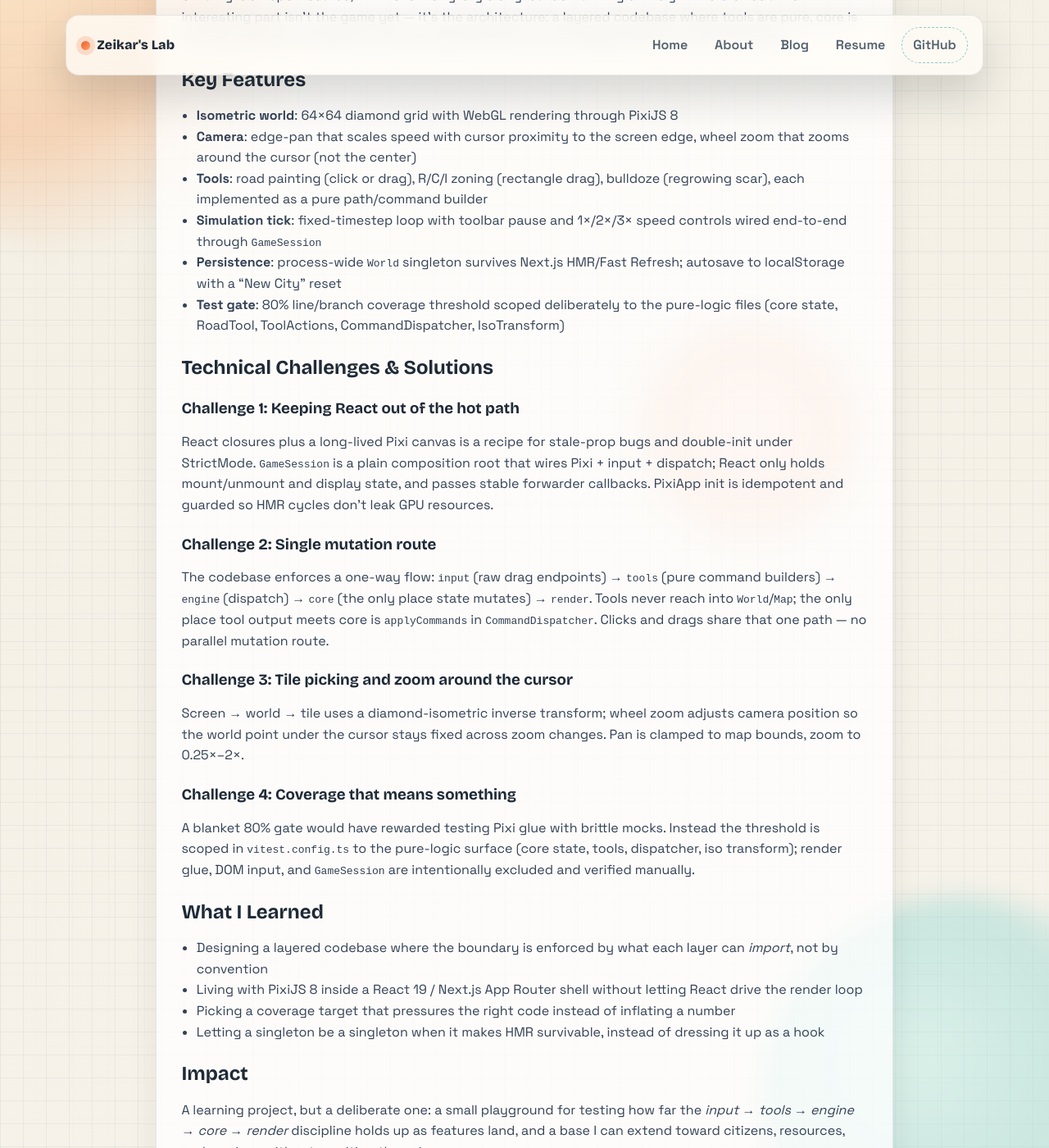
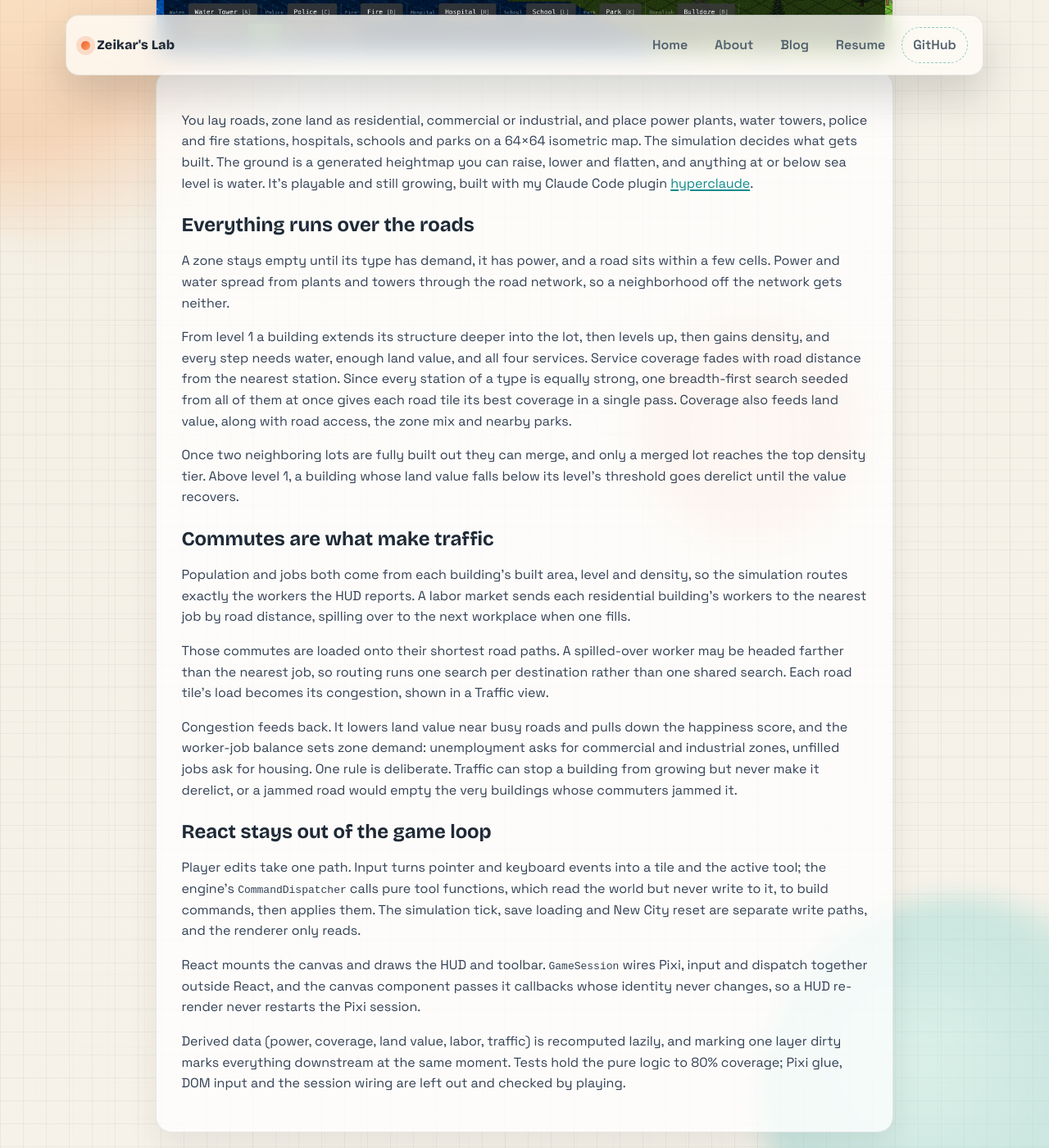
Before and after one commit to zeikar/zeikar.github.io, a Jekyll site: the page built from _projects/cimulity.md, in a window 1280 px wide and 1400 px high, scrolled down 982 px. Shown: the whole window at 82% size. Built offline with Jekyll 4.4.1, drawn with Linux system fonts in a browser that asks for light colours; some of the changed text lies outside the part shown.

Commit message:
docs(projects): rewrite cimulity around its simulation and engine
The page described the May camera-and-tools stage; the game now has
utilities, services, a labor market and traffic. The data-flow section
matches the current input -> engine design, and the repo's screenshot
becomes the card image.

```diff
--- a/_projects/cimulity.md
+++ b/_projects/cimulity.md
@@ -1,48 +1,37 @@
 ---
 layout: project
 title: "Cimulity"
-description: "Browser city-sim built on a strict one-way data flow: input → tools → engine → core → render, with React reduced to a shell."
-tech_stack: ["Next.js 16", "React 19", "TypeScript (strict)", "PixiJS 8", "Vitest", "Tailwind CSS 4"]
+description: "A SimCity-style city builder for the browser, where workers are matched to jobs over the road network and their commutes become traffic."
+tech_stack: ["PixiJS", "TypeScript", "Next.js", "React", "Vitest"]
 github_url: "https://github.com/zeikar/cimulity"
 demo_url: "https://zeikar.dev/cimulity/"
+image: "/assets/images/projects/cimulity.png"
 sequence: 3
 gadget_no: 13
 ---
 
-## Project Overview
+You lay roads, zone land as residential, commercial or industrial, and place power plants, water towers, police and fire stations, hospitals, schools and parks on a 64×64 isometric map. The simulation decides what gets built. The ground is a generated heightmap you can raise, lower and flatten, and anything at or below sea level is water. It's playable and still growing, built with my Claude Code plugin [hyperclaude](/projects/hyperclaude/).
 
-Cimulity is an open-source, minimal SimCity-style city-builder running entirely in the browser. The interesting part isn't the game yet — it's the architecture: a layered codebase where tools are pure, core is the only mutator, and React is intentionally demoted to a thin display shell over a PixiJS canvas.
+## Everything runs over the roads
 
-## Key Features
+A zone stays empty until its type has demand, it has power, and a road sits within a few cells. Power and water spread from plants and towers through the road network, so a neighborhood off the network gets neither.
 
-- **Isometric world**: 64×64 diamond grid with WebGL rendering through PixiJS 8
-- **Camera**: edge-pan that scales speed with cursor proximity to the screen edge, wheel zoom that zooms around the cursor (not the center)
-- **Tools**: road painting (click or drag), R/C/I zoning (rectangle drag), bulldoze (regrowing scar), each implemented as a pure path/command builder
-- **Simulation tick**: fixed-timestep loop with toolbar pause and 1×/2×/3× speed controls wired end-to-end through `GameSession`
-- **Persistence**: process-wide `World` singleton survives Next.js HMR/Fast Refresh; autosave to localStorage with a "New City" reset
-- **Test gate**: 80% line/branch coverage threshold scoped deliberately to the pure-logic files (core state, RoadTool, ToolActions, CommandDispatcher, IsoTransform)
+From level 1 a building extends its structure deeper into the lot, then levels up, then gains density, and every step needs water, enough land value, and all four services. Service coverage fades with road distance from the nearest station. Since every station of a type is equally strong, one breadth-first search seeded from all of them at once gives each road tile its best coverage in a single pass. Coverage also feeds land value, along with road access, the zone mix and nearby parks.
 
-## Technical Challenges & Solutions
+Once two neighboring lots are fully built out they can merge, and only a merged lot reaches the top density tier. Above level 1, a building whose land value falls below its level's threshold goes derelict until the value recovers.
 
-### Challenge 1: Keeping React out of the hot path
-React closures plus a long-lived Pixi canvas is a recipe for stale-prop bugs and double-init under StrictMode. `GameSession` is a plain composition root that wires Pixi + input + dispatch; React only holds mount/unmount and display state, and passes stable forwarder callbacks. PixiApp init is idempotent and guarded so HMR cycles don't leak GPU resources.
+## Commutes are what make traffic
 
-### Challenge 2: Single mutation route
-The codebase enforces a one-way flow: `input` (raw drag endpoints) → `tools` (pure command builders) → `engine` (dispatch) → `core` (the only place state mutates) → `render`. Tools never reach into `World`/`Map`; the only place tool output meets core is `applyCommands` in `CommandDispatcher`. Clicks and drags share that one path — no parallel mutation route.
+Population and jobs both come from each building's built area, level and density, so the simulation routes exactly the workers the HUD reports. A labor market sends each residential building's workers to the nearest job by road distance, spilling over to the next workplace when one fills.
 
-### Challenge 3: Tile picking and zoom around the cursor
-Screen → world → tile uses a diamond-isometric inverse transform; wheel zoom adjusts camera position so the world point under the cursor stays fixed across zoom changes. Pan is clamped to map bounds, zoom to 0.25×–2×.
+Those commutes are loaded onto their shortest road paths. A spilled-over worker may be headed farther than the nearest job, so routing runs one search per destination rather than one shared search. Each road tile's load becomes its congestion, shown in a Traffic view.
 
-### Challenge 4: Coverage that means something
-A blanket 80% gate would have rewarded testing Pixi glue with brittle mocks. Instead the threshold is scoped in `vitest.config.ts` to the pure-logic surface (core state, tools, dispatcher, iso transform); render glue, DOM input, and `GameSession` are intentionally excluded and verified manually.
+Congestion feeds back. It lowers land value near busy roads and pulls down the happiness score, and the worker-job balance sets zone demand: unemployment asks for commercial and industrial zones, unfilled jobs ask for housing. One rule is deliberate. Traffic can stop a building from growing but never make it derelict, or a jammed road would empty the very buildings whose commuters jammed it.
 
-## What I Learned
+## React stays out of the game loop
 
-- Designing a layered codebase where the boundary is enforced by what each layer can *import*, not by convention
-- Living with PixiJS 8 inside a React 19 / Next.js App Router shell without letting React drive the render loop
-- Picking a coverage target that pressures the right code instead of inflating a number
-- Letting a singleton be a singleton when it makes HMR survivable, instead of dressing it up as a hook
+Player edits take one path. Input turns pointer and keyboard events into a tile and the active tool; the engine's `CommandDispatcher` calls pure tool functions, which read the world but never write to it, to build commands, then applies them. The simulation tick, save loading and New City reset are separate write paths, and the renderer only reads.
 
-## Impact
+React mounts the canvas and draws the HUD and toolbar. `GameSession` wires Pixi, input and dispatch together outside React, and the canvas component passes it callbacks whose identity never changes, so a HUD re-render never restarts the Pixi session.
 
-A learning project, but a deliberate one: a small playground for testing how far the *input → tools → engine → core → render* discipline holds up as features land, and a base I can extend toward citizens, resources, and services without rewriting the spine.
+Derived data (power, coverage, land value, labor, traffic) is recomputed lazily, and marking one layer dirty marks everything downstream at the same moment. Tests hold the pure logic to 80% coverage; Pixi glue, DOM input and the session wiring are left out and checked by playing.
```
Also changed, not shown: assets/images/projects/cimulity.png (added).
